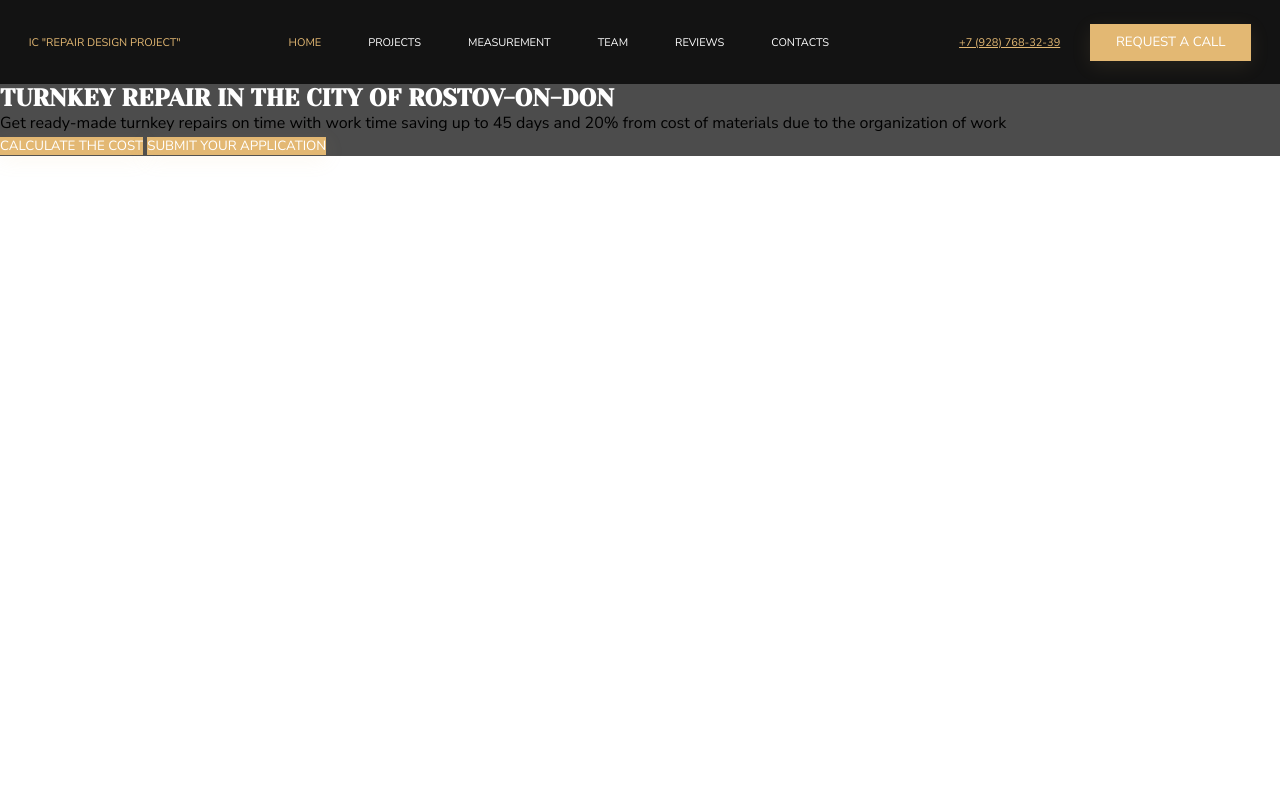
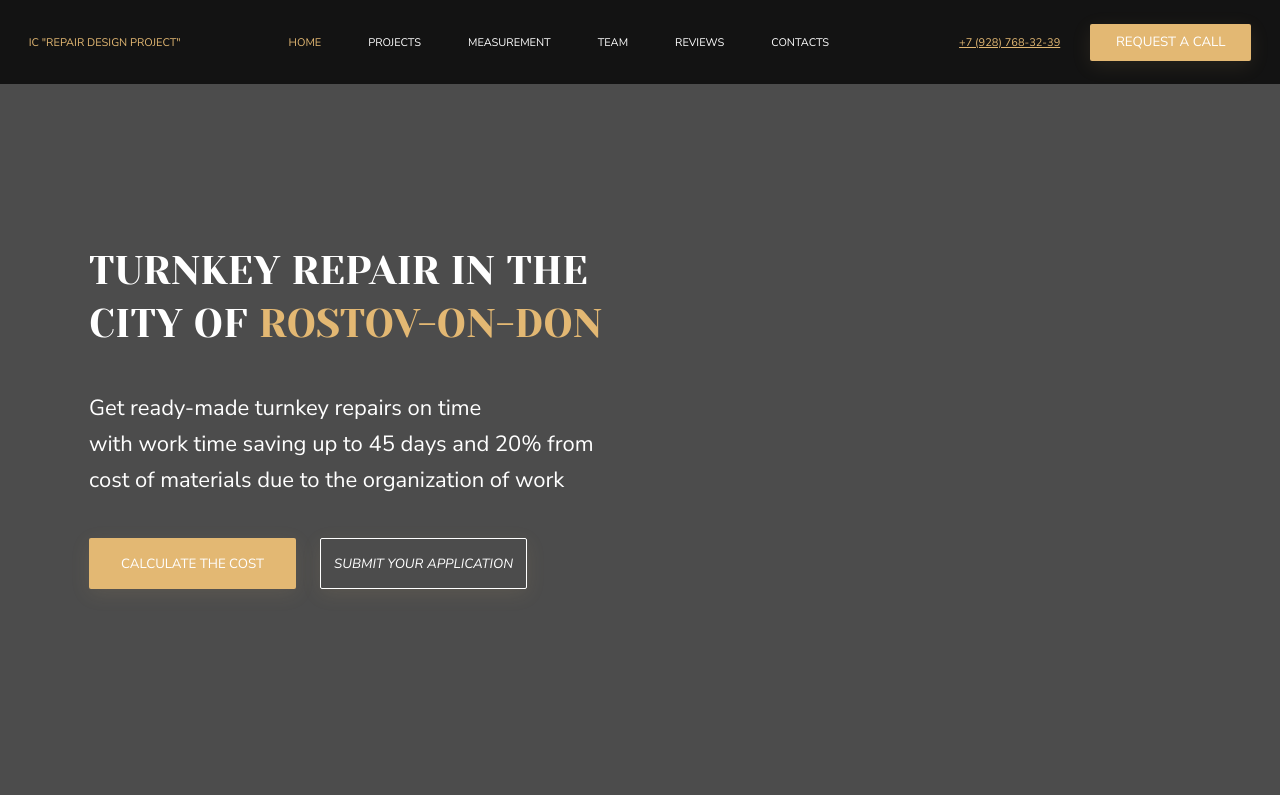
Before and after one commit to AndrewMosh/landing-repair, a plain HTML site: page index.html in a window 1280 px wide. Drawn offline with Linux system fonts and the light colour scheme.

Commit message:
desktop first section made

```diff
--- a/index.html
+++ b/index.html
@@ -36,10 +36,14 @@
     </header>
     <section class="sect1">
       <div class="container2">
-        <h1>Turnkey Repair in the city of Rostov-on-Don</h1>
-        <p>
-          Get ready-made turnkey repairs on time with work time saving up to 45
-          days and 20% from cost of materials due to the organization of work
+        <h1>
+          Turnkey Repair in the <br />
+          city of <span>Rostov-on-Don</span>
+        </h1>
+        <p class="textwhite">
+          Get ready-made turnkey repairs on time <br />
+          with work time saving up to 45 days and 20% from <br />
+          cost of materials due to the organization of work
         </p>
         <button>CALCULATE THE COST</button>
         <button>SUBMIT YOUR APPLICATION</button>
--- a/styles.css
+++ b/styles.css
@@ -5,27 +5,29 @@
   margin: 0;
   padding: 0;
 }
-html,
-body {
-  width: 100%;
-  height: 100%;
-}
 button {
   background-color: #e3b873;
   box-shadow: 0px 5px 20px rgba(227, 184, 115, 0.1);
   border: none;
   color: white;
   text-transform: uppercase;
+  width: 207px;
+  height: 51px;
+  border-radius: 2px;
+}
+button:hover {
+  background-color: white;
+  color: #e3b873;
 }
 h1 {
   font-family: "Yeseva One", cursive;
   color: white;
   text-transform: uppercase;
 }
-/*section {
-  max-width: 1440px;
+section,
+header {
   margin: 0 auto;
-}*/
+}
 span {
   color: #e3b873;
 }
@@ -43,6 +45,9 @@ a:hover {
 ul li {
   list-style-type: none;
   margin-right: 47px;
+}
+.textwhite {
+  color: white;
 }
 header {
   background-color: #131313;
@@ -62,6 +67,7 @@ header {
   background-blend-mode: darken;
   background-repeat: no-repeat;
   background-size: cover;
+  height: 711px;
 }
 .container1 {
   display: flex;
@@ -82,6 +88,33 @@ header {
 }
 .current {
   color: #e3b873;
+}
+.container2 {
+  padding: 160px 87px 199px 89px;
+}
+.container2 h1 {
+  font-weight: 400;
+  font-size: 40px;
+  line-height: 53px;
+  margin-bottom: 40px;
+}
+.container2 p {
+  font-weight: 400px;
+  font-size: 22px;
+  font-style: normal;
+  line-height: 36px;
+  margin-bottom: 40px;
+}
+.container2 span {
+  font-family: "Yeseva One", cursive;
+}
+.container2 button {
+  margin-right: 20px;
+}
+.container2 button:nth-of-type(2) {
+  background-color: transparent;
+  border: 1px solid white;
+  font-style: italic;
 }
 
 @media only screen and (max-width: 1250px) and (min-width: 1083px) {
```
